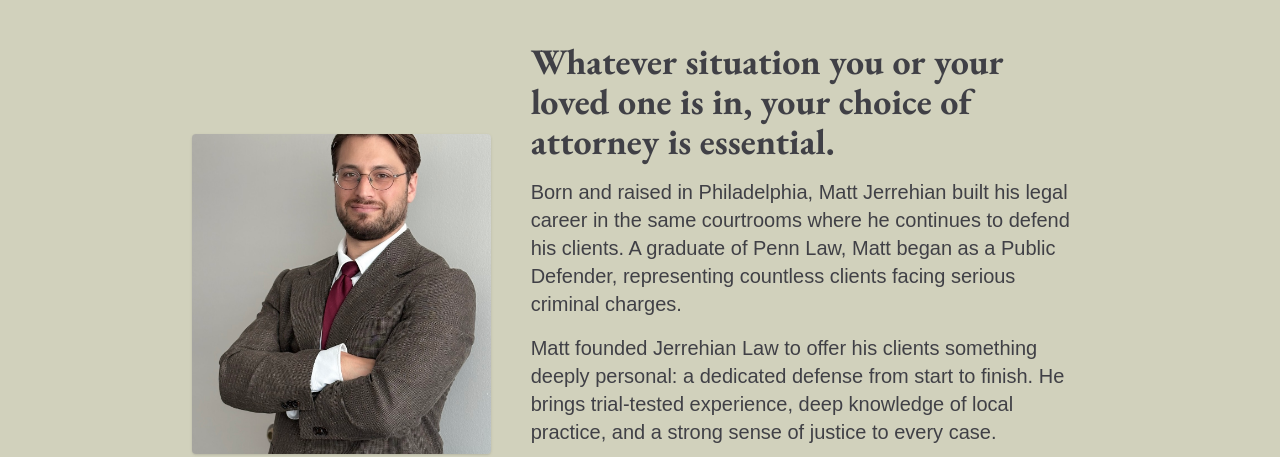
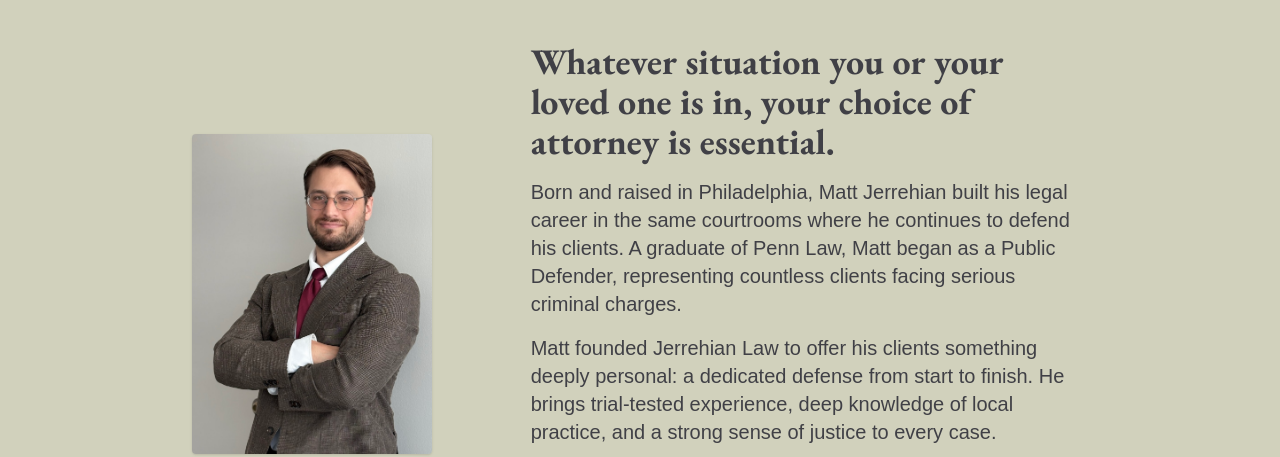
Before and after one commit to mjerrehian/jerrehianlaw.com, a website built with Vite: page index.html in a window 1280 px wide. Shown: the part 510-967 px from the top of the page. Built offline with nearby package versions, Linux system fonts and the light colour scheme; a web font is replaced by a local one.

Commit message:
dont crop

```diff
--- a/index.html
+++ b/index.html
@@ -60,7 +60,7 @@
     <section id="about" class="py-16 px-4 bg-cream">
       <div class="max-w-4xl mx-auto flex flex-col md:flex-row items-center gap-10">
         <div class="flex-shrink-0 mb-6 md:mb-0 w-full md:w-1/3">
-          <img src="assets/2.JPG" alt="Attorney Matt Jerrehian" class="rounded shadow w-full object-cover object-center h-72 md:h-80" />
+          <img src="assets/2.JPG" alt="Working" class="rounded shadow object-contain w-full md:w-auto max-w-md" style="height:auto; max-height:20rem;" />
         </div>
         <div class="w-full md:w-2/3">
           <h2 class="text-3xl md:text-4xl font-garamond font-bold mb-4">Whatever situation you or your loved one is in, your choice of attorney is essential.</h2>
```
Also changed, not shown: 1 other file.
